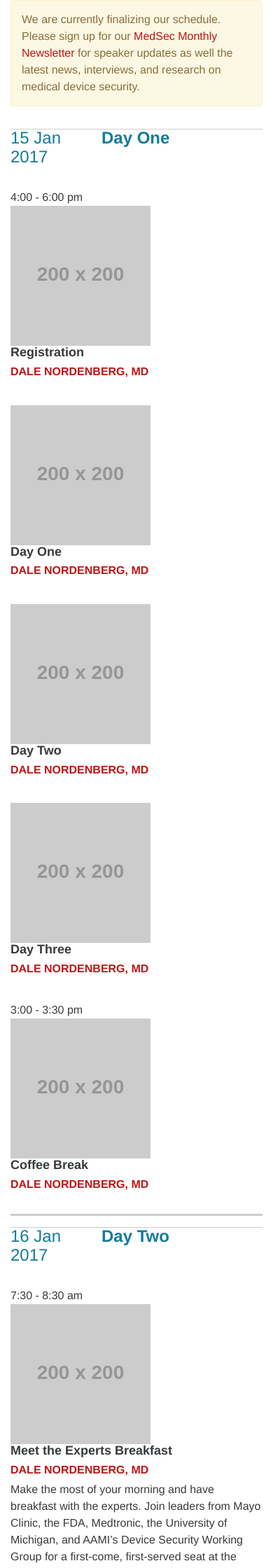
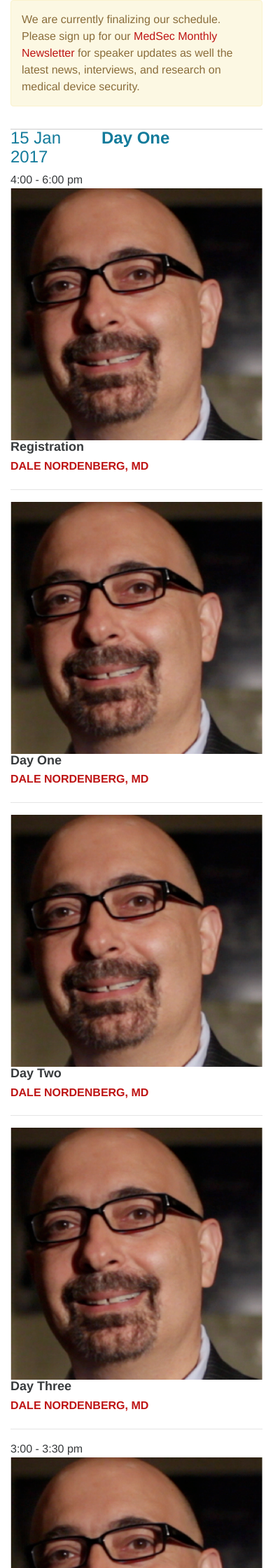
Before and after one commit to Jonesy/medsec101, a Jekyll site: the page built from schedule.markdown, in a window 390 px wide. Shown: the part 747-2987 px from the top of the page at 70% size. Built offline with Jekyll 4.4.1, drawn with Linux system fonts in a browser that asks for light colours.

Commit message:
Update image sizes, add is_break to defaults.

```diff
--- a/_config.yml
+++ b/_config.yml
@@ -34,6 +34,7 @@ defaults:
     time: ''
     day: 1
     type: ''
+    is_break: false
 - scope:
     path: ''
     type: speakers
--- a/_layouts/schedule.html
+++ b/_layouts/schedule.html
@@ -12,12 +12,10 @@ layout: default
       {{content}}
     </div>
   </section>
-  <section class="row">
   {% for day in days %}
     {% assign day_index = forloop.index %}
     {% assign blocks = presentations | where: 'day', day_index %}
-
-      <div>{{presentation.relative_directory}}</div>
+      <div class="row">
         <header class="col-sm-12 Day">
           <div class="row">
             <div class="col-xs-4">
@@ -33,14 +31,12 @@ layout: default
             </div>
           </div>
         </header>
-        {{day}}
-
+      </div>
       {% for presentation in blocks %}
         {% assign speaker = speakers | where_exp: 'item', 'item.title
         contains presentation.speaker' | first %}
-          <div class="
-            col-sm-12
-            Schedule-block
+        <div class="row">
+          <div class="col-sm-12 Schedule-block
             {% if presentation.is_break %}
                Schedule-block--break
             {% endif %}">
@@ -50,7 +46,7 @@ layout: default
               </div>
               <div class="col-sm-2">
                 {% if speaker %}
-                  <img src="http://placehold.it/200x200" class="img-fluid">
+                  <img src="{{speaker.speaker_image}}" class="img-fluid">
                 {% endif %}
               </div>
               <div class="col-sm-8">
@@ -68,11 +64,14 @@ layout: default
                 {% endif %}
               </div>
             </div>
+            <hr/>
+          </div>
         </div>
       {% endfor %}
+      <div class="row">
         <div class="col-sm-12">
           <hr class="Schedule-divider clearfix"/>
         </div>
+      </div>
   {% endfor %}
-  </section>
 </div>
--- a/_layouts/speakers.html
+++ b/_layouts/speakers.html
@@ -1,7 +1,6 @@
 ---
 layout: default
 ---
-
 <div class="container-fluid">
   <div class="row">
     <div class="col-sm-12">
@@ -14,7 +13,7 @@ layout: default
       {% assign clear_row = forloop.index | modulo: 2 %}
       <div class="col-md-6 col-lg-6 Speaker">
         <div class="Speaker-header">
-          <img src="http://placehold.it/1110x600" class="img-fluid">
+          <img src="{{speaker.speaker_image}}" class="img-fluid">
           <div class="Speaker-title">
             <div>
               {{ speaker.title }}
--- a/_sass/_schedule.scss
+++ b/_sass/_schedule.scss
@@ -1,5 +1,4 @@
 .Day {
-  margin: 15px 0;
   color: #137b9b;
 
   hr {
@@ -19,15 +18,11 @@
 }
 
 .Schedule-block {
-  margin-bottom: 10px;
-  padding: {
-    top: 10px;
-    bottom: 10px;
+  &.Schedule-block--break {
+    color: $brand-secondary-color;
+    position: relative;
   }
 
-  &.Schedule-block--break {
-    background-color: #eee;
-  }
 }
 
 .Schedule-presentation-title {
```
Also changed, not shown: _uploads/Ender_Bill.jpg, _uploads/Kufahl_Jack.jpg, _uploads/Nordenberg_Dale.png, _uploads/Pascoe_Geoff.png, _uploads/Peters_Iliana.jpg, _uploads/Schwartz_Suzanne.jpg, _uploads/Wu_Fubin.jpg. Lines whose indentation alone changed are shown as unchanged.
